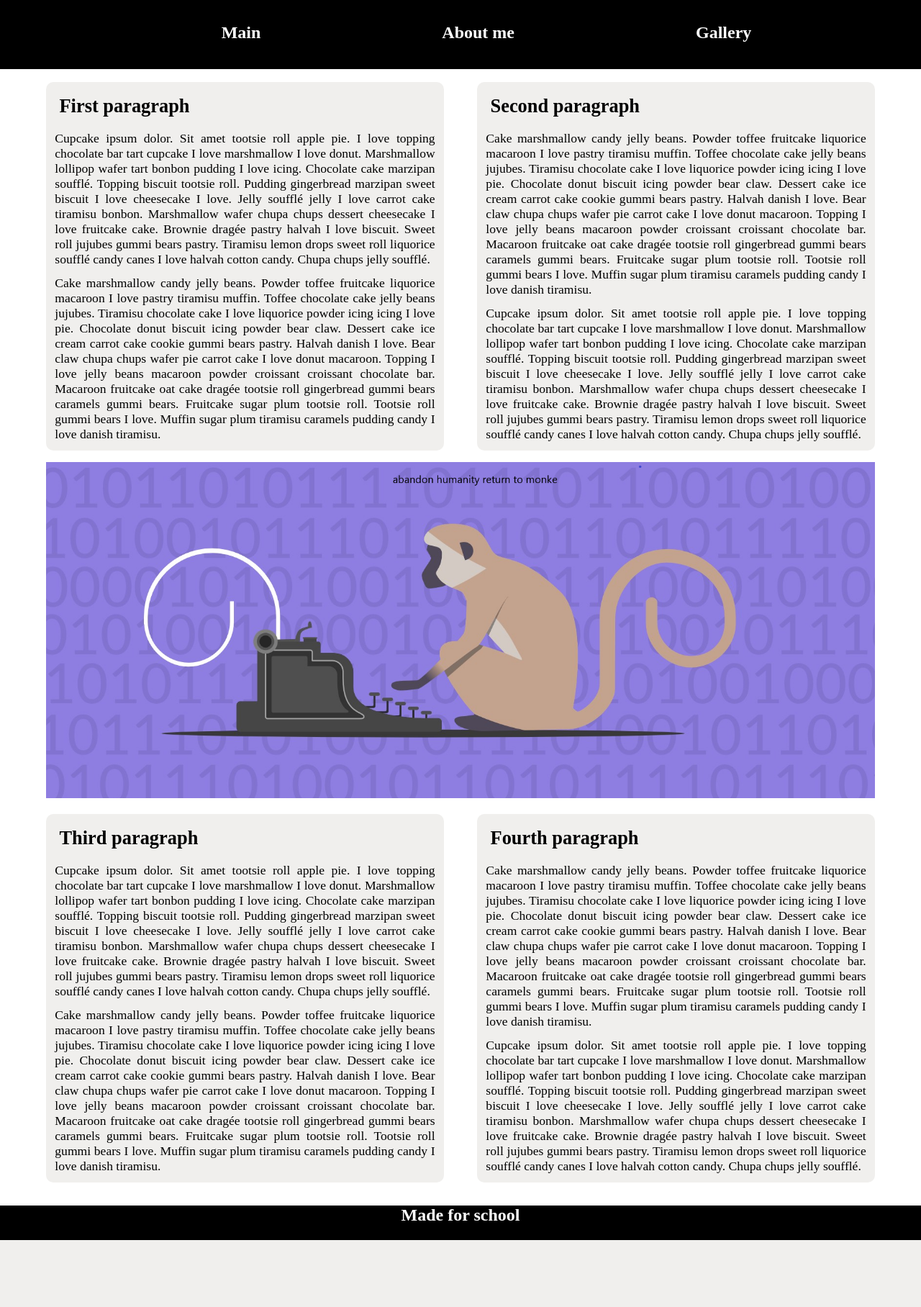
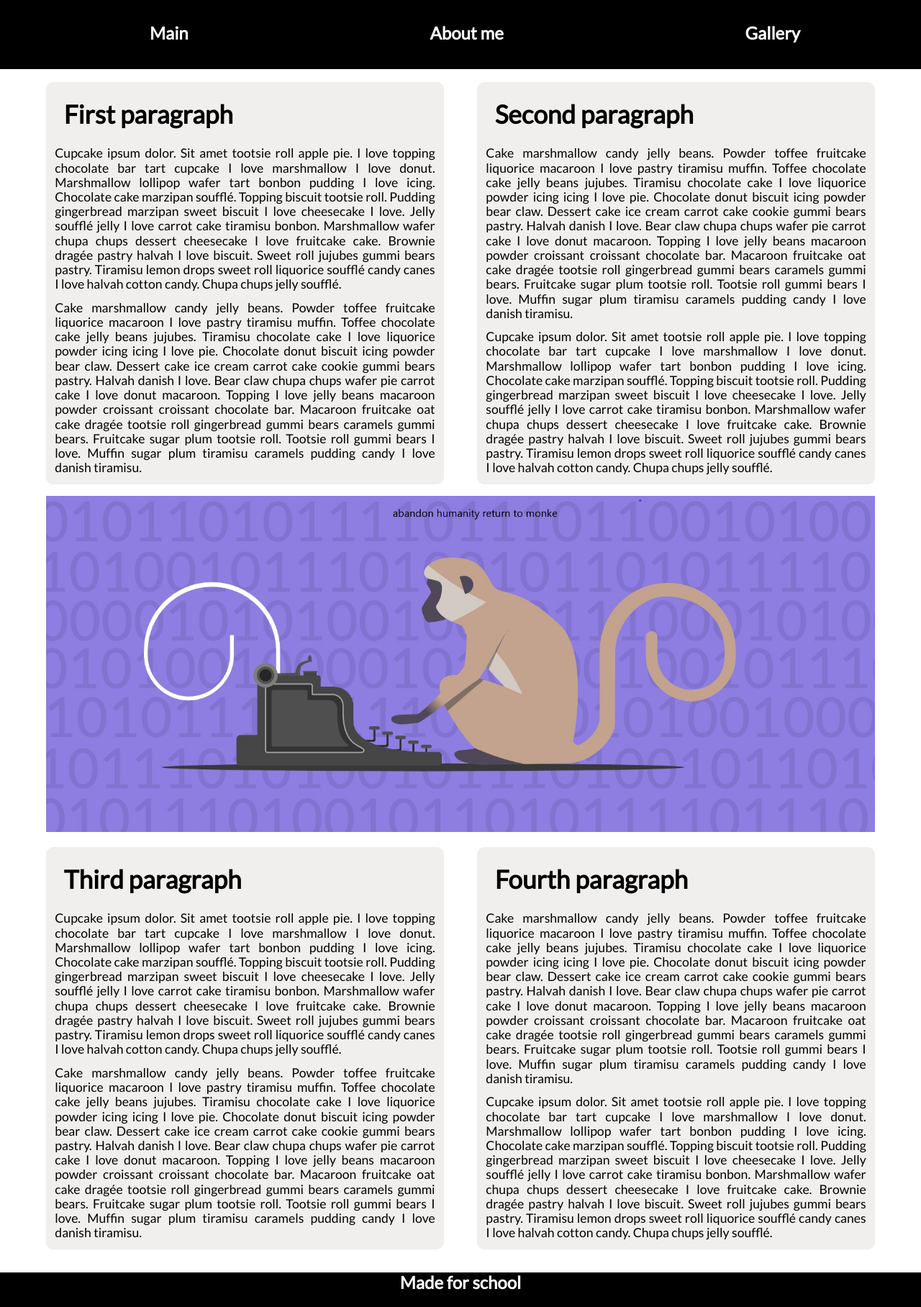
Before and after one commit to gabrainmonke/semestralkaVAI, a PHP site: page / in a window 1280 px wide. Shown: the whole page at 72% size. Before the commit the page ends 1723 px from the top, so only its background shows below. Run offline with PHP 8.4, Linux system fonts and the light colour scheme.

Commit message:
update 8

```diff
--- a/css/style.css
+++ b/css/style.css
@@ -1,3 +1,7 @@
+*{
+    font-family: 'Lato', sans-serif;
+}
+
 body{
     margin: 0 auto ;
 }
@@ -9,10 +13,10 @@ img{
 
 header{
     height: 4em;
-    padding:  1em;
     background-color: black;
     width: 100%;
     margin-top: 0;
+    padding: 1em 0;
 }
 
 p{
@@ -39,12 +43,15 @@ footer{
     text-align: center;
 }
 
+.navigation ul{
+    display: flex;
+    justify-content: space-around;
+}
+
 .navigation li {
     display: inline-block;
-    font-family: serif;
     font-size: 1.5em;
     font-weight: 700;
-    margin: 0 10%;
 }
 
 .navigation a{
@@ -128,9 +135,7 @@ article h1{
 
 
 /********************
-
 *media queries
-
 *********************/
 
 @media screen and (min-width: 900px) {
@@ -152,11 +157,3 @@ article h1{
     }
 
 }
-
-@media screen and (max-width: 695px) {
-
-    .navigation li {
-        font-size: 0.95em;
-    }
-
-}
--- a/header.php
+++ b/header.php
@@ -3,7 +3,9 @@
 <head>
     <meta charset="UTF-8">
     <meta name="viewport" content="width=device-width, initial-scale=1.0">
+    <link rel="stylesheet" href="https://cdnjs.cloudflare.com/ajax/libs/normalize/8.0.1/normalize.min.css" integrity="sha512-NhSC1YmyruXifcj/KFRWoC561YpHpc5Jtzgvbuzx5VozKpWvQ+4nXhPdFgmx8xqexRcpAglTj9sIBWINXa8x5w==" crossorigin="anonymous" />
     <link rel="stylesheet" href="css/style.css">
+    <link href="https://fonts.googleapis.com/css2?family=Lato&display=swap" rel="stylesheet">
     <title>Semestralna praca</title>
 </head>
 <body>
```
